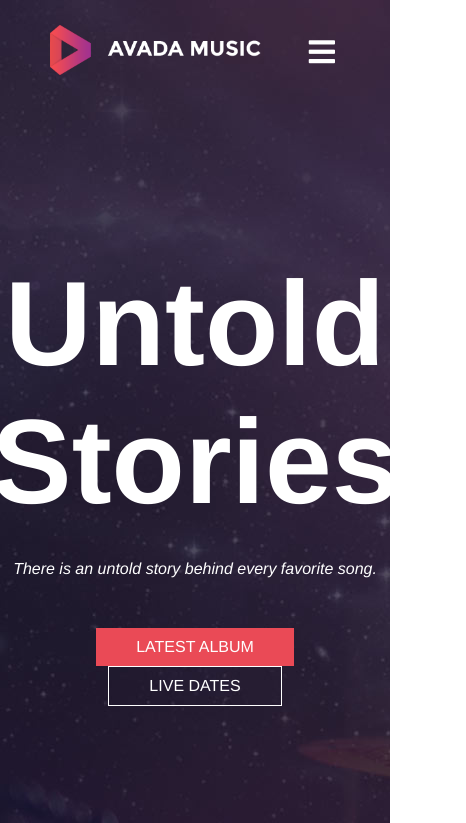
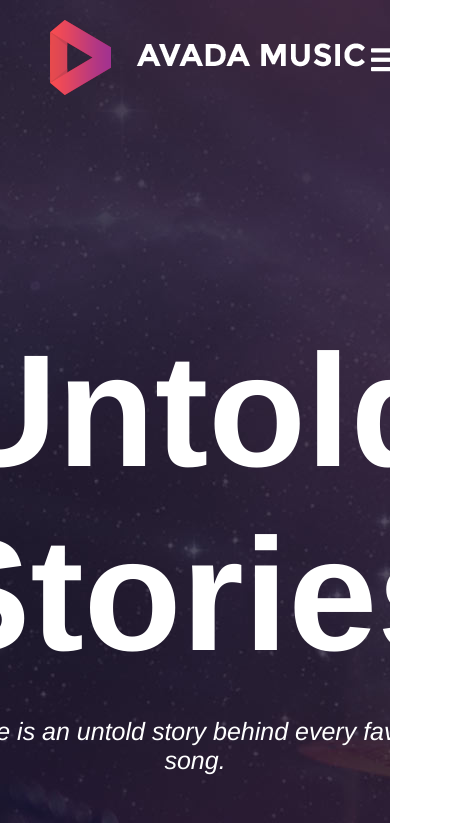
Before and after one commit to GiulianoPrimavera/proj-html-vuejs, a Vue app: page / in a window 390 px wide. Shown: the top 823 px of the page, 466 px wide, since content can reach past the window. Built offline with nearby package versions, Linux system fonts and the light colour scheme.

Commit message:
fixes hamburger menu expanded

```diff
--- a/src/components/Header.vue
+++ b/src/components/Header.vue
@@ -10,19 +10,24 @@
       <div class="hamburger_menu">
         <div class="hamburger_menu_icon" @click="hamburgerMenu">
           <i class="fas fa-bars icon_active"></i>
-          <i class="fas fa-times"></i>
+          <!-- <i class="fas fa-times"></i> -->
         </div>
 
-        <div class="hamburger_menu_collapse">
+        <div class="hamburger_menu_collapse" @click="hamburgerMenu">
+          <div class="navbar_logo_container">
+            <a href="#">
+              <img src="@/assets/images/avada-music-logo.png" alt="" />
+            </a>
+          </div>
+
+          <div class="hamburger_menu_icon">
+            <i class="fas fa-times"></i>
+          </div>
+
           <ul>
             <li v-for="(item, i) in hamburgerMenuList" :key="i">
               <a href="#">{{ item }}</a>
             </li>
-            <!-- <li><a href="#">Meet The Band</a></li>
-            <li><a href="#">Live Dates</a></li>
-            <li><a href="#">Latest News</a></li>
-            <li><a href="#">Albums</a></li>
-            <li><a href="#">Fans</a></li> -->
           </ul>
         </div>
       </div>
@@ -36,9 +41,11 @@
 
         <div class="hero_buttons">
           <a href="#" id="latest_album" class="hero_focus" @click="buttonFocus"
-            >LATEST ALBUM</a
+            ><strong>LATEST ALBUM</strong></a
           >
-          <a href="#" id="live_dates" @click="buttonFocus">LIVE DATES</a>
+          <a href="#" id="live_dates" @click="buttonFocus"
+            ><strong>LIVE DATES</strong></a
+          >
         </div>
       </div>
     </div>
@@ -60,9 +67,6 @@ export default {
       hamMenuBars.classList.toggle("icon_active");
       hamMenuTimes.classList.toggle("icon_active");
       hamMenuExpand.classList.toggle("hamburger_menu_expand");
-
-      const navBar = document.querySelector(".navbar");
-      navBar.classList.toggle("navbar_bg_red");
     },
     buttonFocus() {
       const latestAlbum = document.getElementById("latest_album");
--- a/src/styles/header.scss
+++ b/src/styles/header.scss
@@ -6,19 +6,18 @@ $color_red: #ea4a56;
         text-decoration: none;
     }
     background-image: url("assets/images/home_slider.jpg");
+    background-attachment: fixed;
     position: relative;
+    height: 100vh;;
     .navbar{
         display: flex;
         align-items: center;
-        padding: 25px 50px;
+        padding: 20px 50px;
         transition: .2s;
-        &.navbar_bg_red{
-            background-color: $color_red;
-        }
         .navbar_logo_container{
             flex-grow: 1;
             img{
-                height: 50px;
+                height: 75px;
             }
         }
 
@@ -30,6 +29,9 @@ $color_red: #ea4a56;
                 font-size: 30px;
                 &.fa-times{
                     display: none;
+                    position: absolute;
+                    top: 40px;
+                    right: 55px;
                 }
                 &.fa-bars{
                     display: none;
@@ -41,13 +43,21 @@ $color_red: #ea4a56;
         }
         .hamburger_menu_collapse{
             position: absolute;
-            top: 100px;
+            top: 0;
+            padding-top: 200px;
+            height: 100vh;
             right: 0;
             left: 0;
             color: white;
             opacity: 0;
             transition: .3s;
             z-index: -1;
+            position: fixed;
+            .navbar_logo_container{
+                position: absolute;
+                top: 20px;
+                left: 50px;
+            }
             ul{
                 text-align: center;
                 padding-top: 20px;
@@ -70,7 +80,7 @@ $color_red: #ea4a56;
     }
 
     .hero{
-        padding: 150px;
+        padding: 200px 150px;
         display: flex;
         align-items: center;
         justify-content: center;
@@ -78,10 +88,11 @@ $color_red: #ea4a56;
 
         .hero_text{
             h1{
-                font-size: 120px;
+                font-size: 160px;
                 text-align: center;
             }
             p{
+                font-size: 25px;
                 padding: 30px 0;
                 text-align: center;
             }
@@ -92,7 +103,7 @@ $color_red: #ea4a56;
             padding: 20px 0;
             a{
                 display: inline-block;
-                padding: 10px 40px;
+                padding: 15px 45px;
                 border: 1px solid white;
                 margin: 0 10px;
                 text-decoration: none;
```
